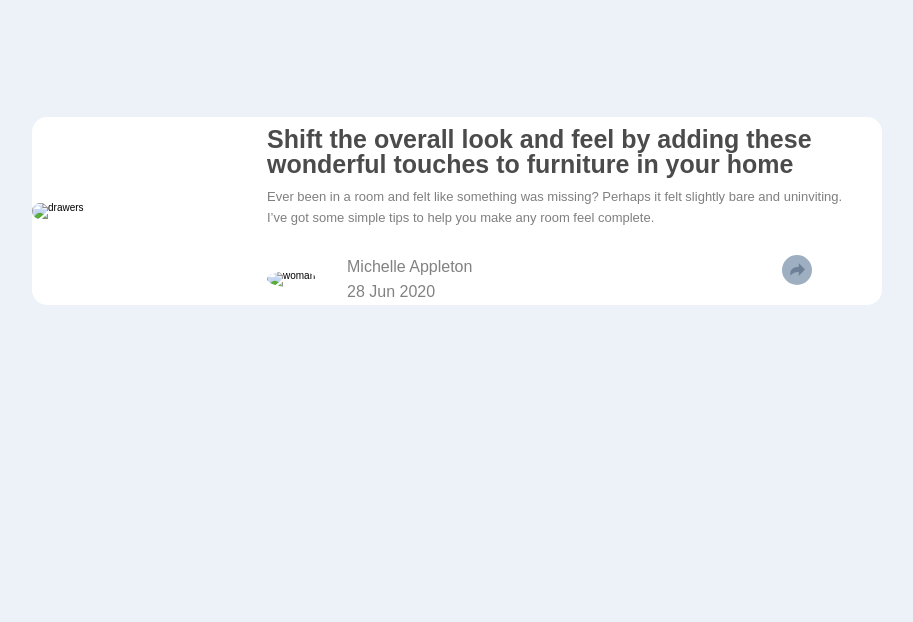
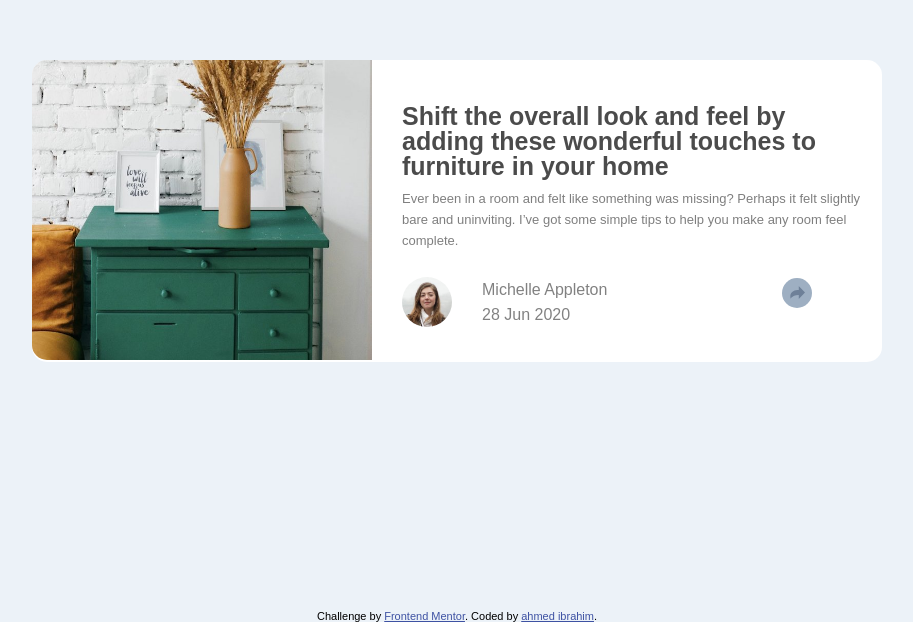
Before and after one commit to Ahmedhassanin12/article-preview-component-master, a plain HTML site: page index.html in a window 1280 px wide. Shown: the part 189-811 px from the top of the page, without its empty margins (183-1096 px from the left). Drawn offline with Linux system fonts and the light colour scheme.

Commit message:
Update index.html

```diff
--- a/index.html
+++ b/index.html
@@ -9,7 +9,7 @@
       rel="icon"
       type="image/png"
       sizes="32x32"
-      href="./images/favicon-32x32.png"
+      href="favicon-32x32.png"
     />
 
     <title>Frontend Mentor | Article preview component</title>
@@ -20,7 +20,7 @@
       <section class="container">
         <div class="grid">
           <div class="img-box">
-            <img src="/images/drawers.jpg" alt="drawers" />
+            <img src="drawers.jpg" alt="drawers" />
           </div>
           <div class="text-box">
             <h1>
@@ -54,7 +54,7 @@
               </svg>
             </div>
             <div class="small-box">
-              <img src="/images/avatar-michelle.jpg" alt="woman" />
+              <img src="avatar-michelle.jpg" alt="woman" />
               <p>Michelle Appleton <span>28 Jun 2020</span></p>
               <svg xmlns="http://www.w3.org/2000/svg" width="15" height="20">
                 <path
@@ -66,12 +66,12 @@
           </div>
         </div>
       </section>
-      <!-- <div class="attribution">
+      <div class="attribution">
         Challenge by
         <a href="https://www.frontendmentor.io?ref=challenge" target="_blank"
           >Frontend Mentor</a
-        >. Coded by <a href="#">Your Name Here</a>.
-      </div> -->
+        >. Coded by <a href="#">ahmed ibrahim</a>.
+      </div>
     </main>
     <script src="main1.js"></script>
   </body>
```
